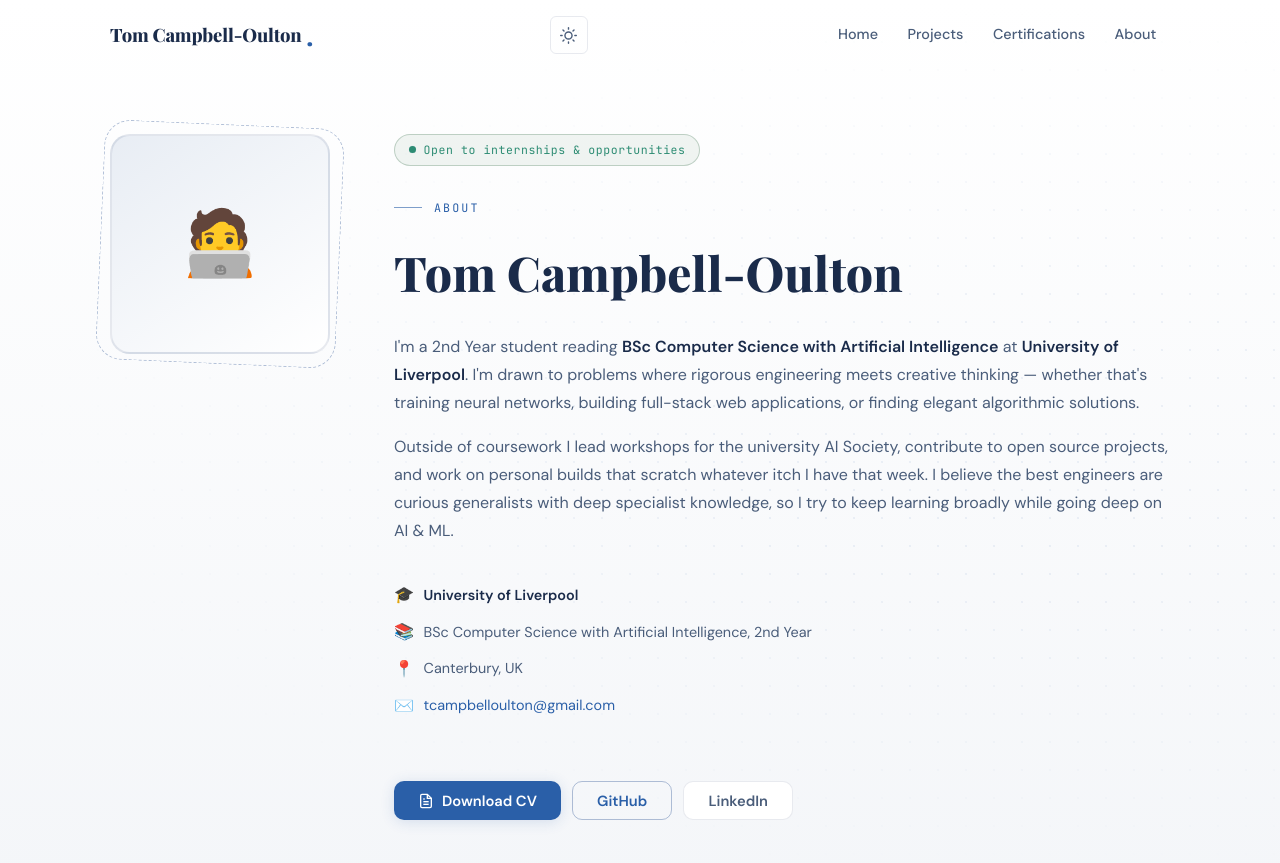
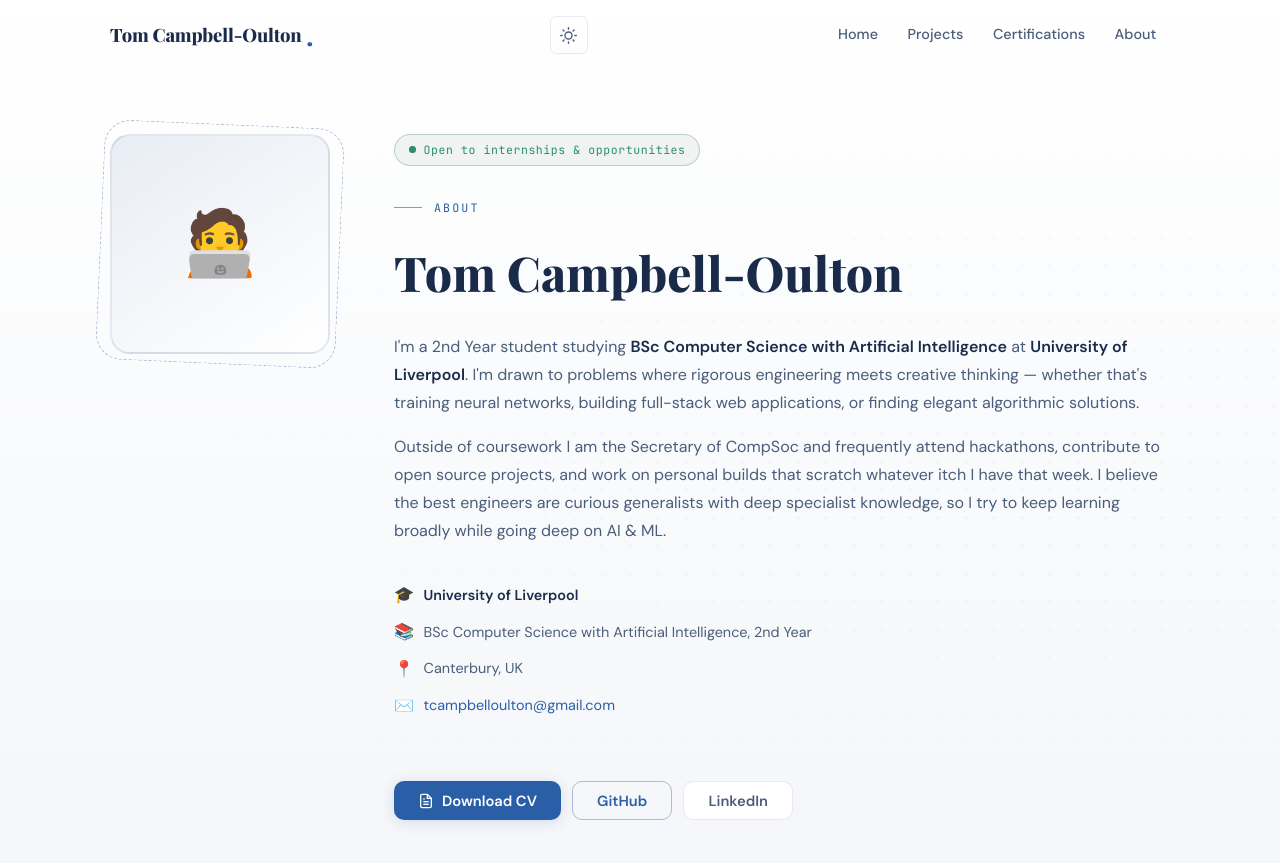
Before and after one commit to TomCampbellOulton/TomCampbellOulton.github.io, a Jekyll site: the page built from about.html, in a window 1280 px wide and 900 px high. Shown: the top 863 px of the window. Built offline with Jekyll 4.4.1, drawn with Linux system fonts in a browser that asks for light colours.

Commit message:
Updated about page

```diff
--- a/about.html
+++ b/about.html
@@ -39,7 +39,7 @@ permalink: /about/
         </h1>
 
         <p>
-          I'm a {{ site.author.year }} student reading
+          I'm a {{ site.author.year }} student studying
           <strong>{{ site.author.degree }}</strong>
           at <strong>{{ site.author.university }}</strong>.
           I'm drawn to problems where rigorous engineering meets creative thinking —
@@ -47,7 +47,7 @@ permalink: /about/
           or finding elegant algorithmic solutions.
         </p>
         <p>
-          Outside of coursework I lead workshops for the university AI Society,
+          Outside of coursework I am the Secretary of CompSoc and frequently attend hackathons,
           contribute to open source projects, and work on personal builds that
           scratch whatever itch I have that week. I believe the best engineers
           are curious generalists with deep specialist knowledge, so I try to
```
